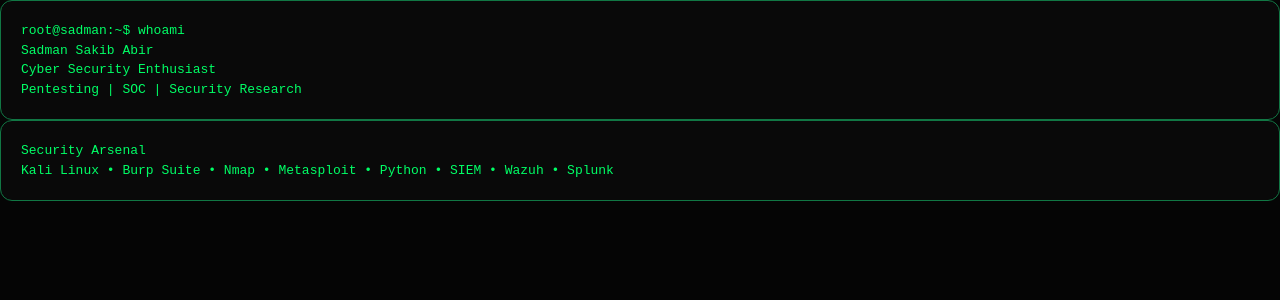
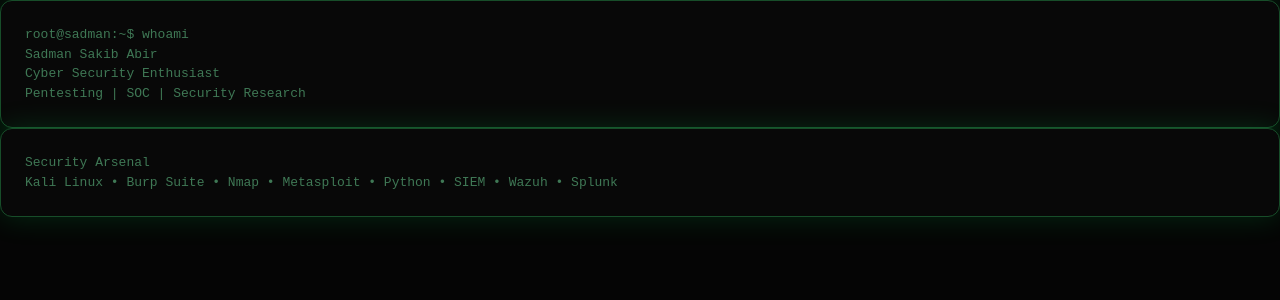
Before and after one commit to sadmanthebatman/My-Portfolio, a Next.js app: page / in a window 1280 px wide. Shown: the top 300 px of the page. Built offline with nearby package versions, Linux system fonts and the light colour scheme.

Commit message:
Update globals.css

```diff
--- a/app/globals.css
+++ b/app/globals.css
@@ -3,13 +3,15 @@
 @tailwind utilities;
 
 body{
-background:#050505;
-color:#00ff66;
-font-family:monospace;
+ background:#050505;
+ color:#3f7855;
+ font-family:monospace;
 }
+
 .terminal{
-background:#090909;
-border:1px solid #174;
-padding:20px;
-border-radius:12px;
+ background:#080808;
+ border:1px solid #174d29;
+ border-radius:12px;
+ padding:24px;
+ box-shadow:0 0 30px rgba(0,255,100,.15);
 }
```
